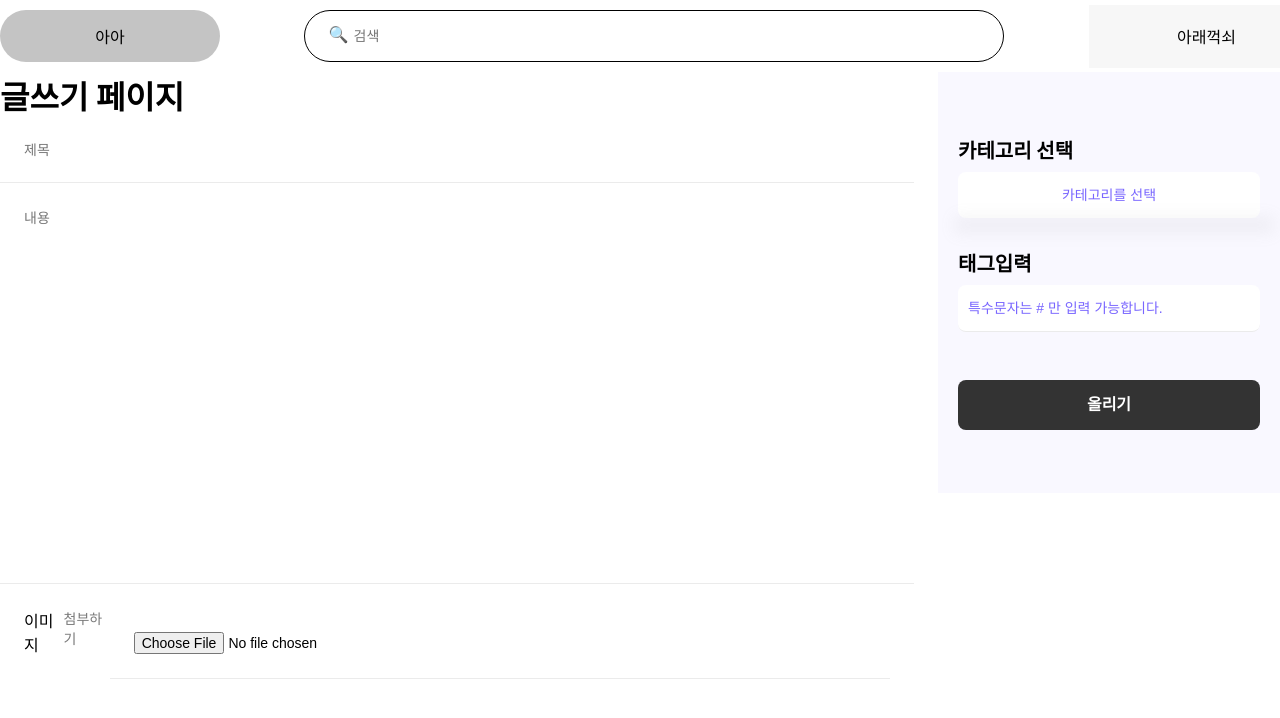
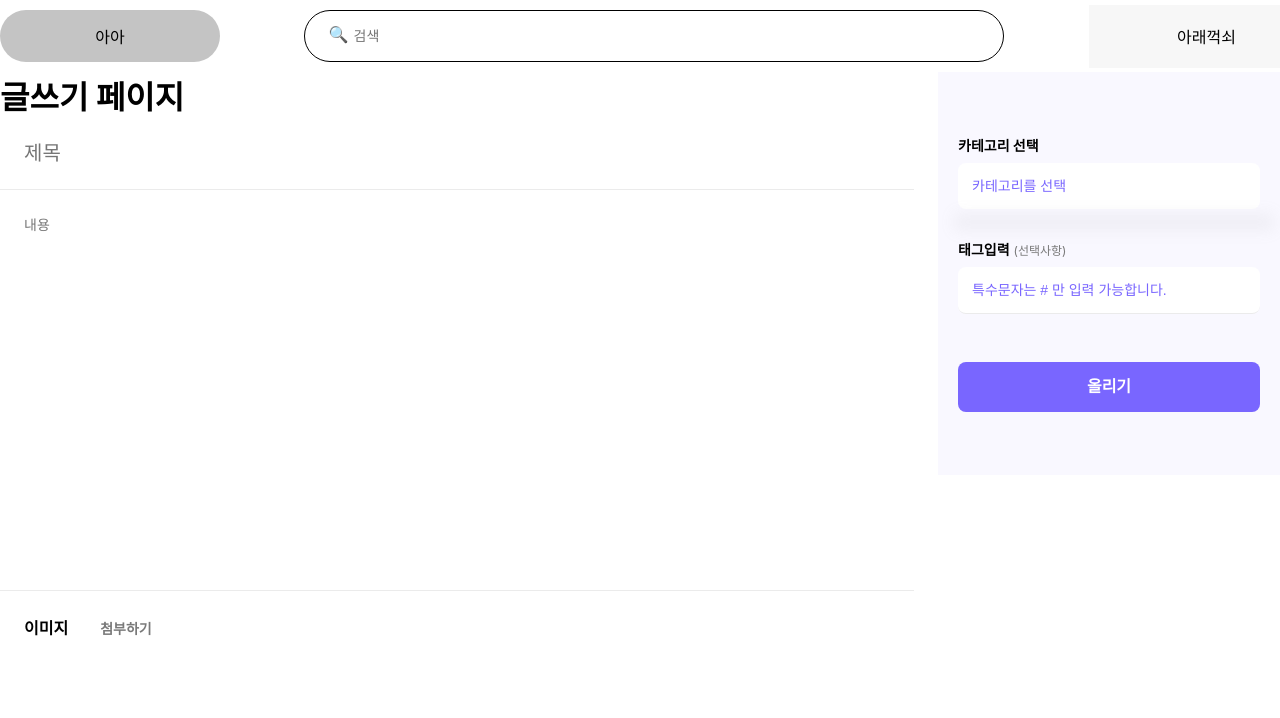
Before and after one commit to zeze88/sun, a React (Create React App) app: page /create in a window 1280 px wide. Shown: the top 718 px of the page. Built offline with nearby package versions, Linux system fonts and the light colour scheme; sample sign-in values are in the browser's storage.

Commit message:
create 페이지 스타일 수정

```diff
--- a/src/components/ImgUpload.js
+++ b/src/components/ImgUpload.js
@@ -8,6 +8,7 @@ import { actionCreators as answerActions } from "../redux/modules/answer";
 const ImgUpload = ({ isEdit = null, editImg = null, cleanImg = null }) => {
   const dispatch = useDispatch();
   const fileInput = React.useRef();
+  const [preImg, setPreImg] = React.useState("");
   const location = useLocation();
   const pathName = location.pathname !== "/create";
 
@@ -19,6 +20,13 @@ const ImgUpload = ({ isEdit = null, editImg = null, cleanImg = null }) => {
 
   const onChange = (e) => {
     const file = fileInput.current.files[0];
+    const reader = new FileReader();
+    reader.readAsDataURL(file);
+    reader.onloadend = () => {
+      // console.log(reader.result);
+      setPreImg(reader.result);
+    };
+
     if (pathName) {
       dispatch(answerActions.asImgPost(file));
     } else {
@@ -28,39 +36,68 @@ const ImgUpload = ({ isEdit = null, editImg = null, cleanImg = null }) => {
 
   if (isEdit) {
     return (
-      <label htmlFor='editImg'>
+      <ImgWrap htmlFor='editImg'>
+        <div>
+          <i className='icon'></i>
+          <span>첨부하기</span>
+        </div>
         <input onChange={onChange} id='editImg' type='file' ref={fileInput} />
-        <img src={editImg} />
-      </label>
+        <div className='img_box'>
+          <img src={editImg} />
+        </div>
+      </ImgWrap>
     );
   }
 
   return (
     <ImgWrap htmlFor='img'>
-      이미지
       <div>
-        <img src='' />
+        이미지
+        <i className='icon'></i>
         <span>첨부하기</span>
       </div>
       <input onChange={onChange} id='img' type='file' ref={fileInput} />
+      {preImg && (
+        <div className='img_box'>
+          <img src={preImg} />
+        </div>
+      )}
     </ImgWrap>
   );
 };
 
 const ImgWrap = styled.label`
   display: flex;
+  gap: 24px;
   width: 100%;
   padding: 24px;
+  font-weight: 700;
   border-top: solid 1px #ebebeb;
+  .img_box {
+    flex: auto;
+  }
+  > div {
+    flex: none;
+  }
 
   input {
-    display: none;
+    display: none !important;
+  }
+
+  i {
+    display: inline-block;
+    margin-left: 24px;
+    margin-right: 8px;
   }
 
   span {
     font-size: 14px;
     color: #797979;
   }
+
+  img {
+    max-width: 100%;
+  }
 `;
 
 export default ImgUpload;
--- a/src/index.css
+++ b/src/index.css
@@ -20,6 +20,11 @@ img {
 input {
   font-size: 14px;
   padding: 10px;
+  outline: none;
+}
+
+textarea {
+  outline: none;
 }
 
 button {
--- a/src/page/Create.js
+++ b/src/page/Create.js
@@ -67,7 +67,7 @@ const Create = () => {
       );
     }
   };
-  console.log(oneCategory);
+
   const revise = () => {
     if (typeof addPost.tags === "string") {
       const tags = addPost.tags?.split("#").splice(1);
@@ -201,7 +201,7 @@ const Create = () => {
           </ul>
         </CategoryDiv>
         <h4>
-          태그입력<em></em>
+          태그입력<em>(선택사항)</em>
         </h4>
         <input
           id='tags'
@@ -220,7 +220,6 @@ const PostWrap = styled.div`
   margin: 0 auto;
   display: flex;
   align-items: flex-start;
-
   gap: 24px;
 
   label > input#file-upload-button {
@@ -229,7 +228,15 @@ const PostWrap = styled.div`
 
   h4 {
     margin-bottom: 8px;
-    font-size: 20px;
+    font-size: 14px;
+
+    em {
+      font-weight: normal;
+      font-style: normal;
+      margin-left: 4px;
+      color: #797979;
+      font-size: 12px;
+    }
   }
 
   input {
@@ -251,19 +258,22 @@ const PostWrap = styled.div`
 
   .left {
     flex: auto;
+
     input {
+      font-size: 20px;
       padding: 24px;
     }
   }
 
   .right {
+    flex: none;
     width: 342px;
     padding: 63px 20px;
     font-size: 14px;
     background-color: #f9f8ff;
 
     input {
-      padding: 0 10px;
+      padding: 0 14px;
       color: #7966ff;
       background-color: #fff;
       border-radius: 8px;
@@ -277,7 +287,7 @@ const PostWrap = styled.div`
       width: 100%;
       line-height: 50px;
       margin-top: 48px;
-      background-color: #333;
+      background-color: #7966ff;
       border-radius: 8px;
       font-size: 16px;
     }
@@ -293,8 +303,8 @@ const CategoryDiv = styled.div`
   > span {
     display: block;
     width: 100%;
+    padding: 0 14px;
     line-height: 46px;
-    text-align: center;
     border-radius: 8px;
     color: #7966ff;
     background-color: #fff;
@@ -302,7 +312,7 @@ const CategoryDiv = styled.div`
 
   ul {
     position: absolute;
-    top: 48px;
+    top: calc(46px + 8px);
     left: 0;
     width: 100%;
     height: ${(props) => `calc(${props.length} * 46px + 20px)`};
```
